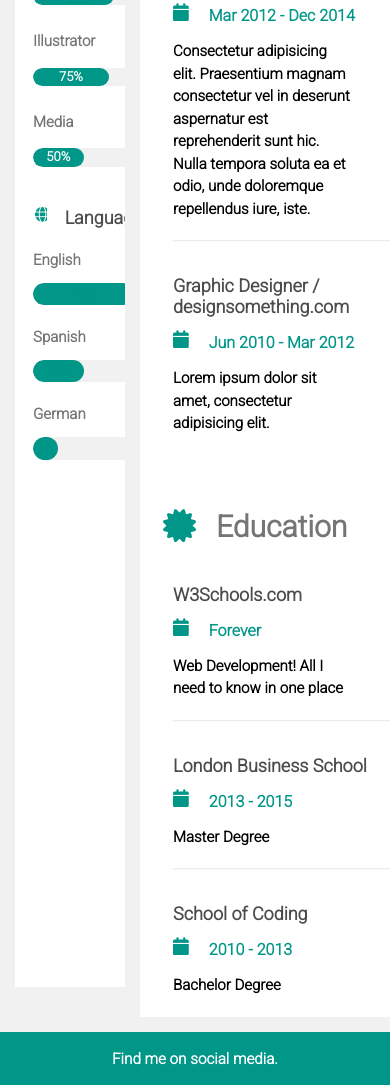
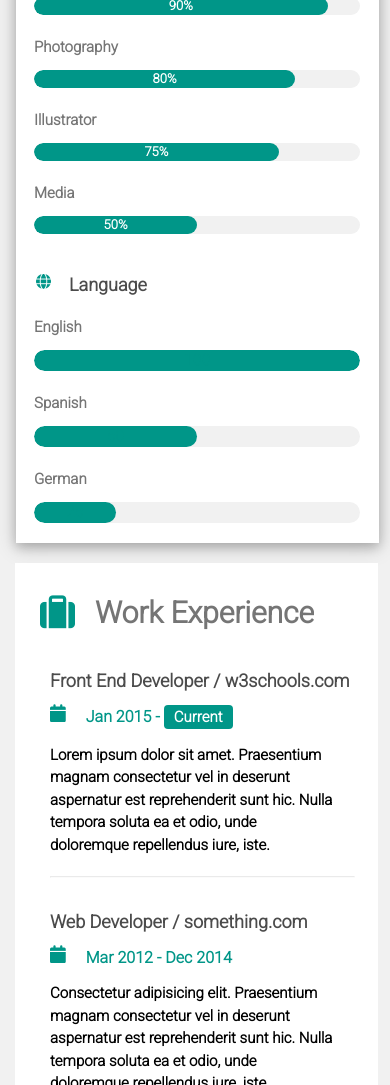
Before and after one commit to Nathanael-Lontsi/cv-template, a plain HTML site: page index.html in a window 390 px wide. Shown: the part 545-1630 px from the top of the page. Drawn offline with Linux system fonts and the light colour scheme.

Commit message:
changes made

```diff
--- a/assets/styles/style.css
+++ b/assets/styles/style.css
@@ -24,17 +24,30 @@ body {
 
 .left-side {
   background-color: #fff;
-  margin-bottom: 30px;
-  margin-left: 15px;
-  padding-bottom: 25px;
+  box-shadow: 0 4px 10px 0 rgb(0 0 0 / 20%), 0 4px 20px 0 rgb(0 0 0 / 19%);
+  margin-bottom: 35px;
+  margin-left: 16px;
   position: relative;
 }
 
-.right-side {
+@media screen and (max-width: 1024px) {
+  .left-side {
+    margin-bottom: 80px;
+  }
+
+  .right-side {
+    width: 98.5%;
+  }
+}
+
+.inner {
   background-color: #fff;
-  padding-left: 23px;
+  box-shadow: 1px 2px 5px 1px rgb(0 0 0 / 16%), 1px 2px 10px 1px rgb(0 0 0 / 12%);
+  margin-top: -3px;
+  padding-bottom: 25px;
+  padding-left: 25px;
   position: relative;
-  width: 96%;
+  width: 95.5%;
 }
 
 .profile {
@@ -110,7 +123,7 @@ h2 {
   color: #757575;
   font-size: 15px;
   font-weight: bold;
-  line-height: 3.5;
+  line-height: 3;
   padding-left: 18px;
   padding-top: 10px;
 }
@@ -165,7 +178,7 @@ h2 {
   background-color: #009688;
   border-radius: 20px;
   color: #009688;
-  line-height: 1.4;
+  line-height: 1.3;
 }
 
 .suitcase {
@@ -186,6 +199,13 @@ h2 {
 
 .calendar {
   color: #009688;
+}
+
+.fa-calendar-days {
+  color: #009688;
+  font-size: 18px;
+  padding-top: 13px;
+  padding-right: 20px;
 }
 
 .fa-calendar {
@@ -254,3 +274,59 @@ p {
 a {
   color: #fff;
 }
+
+@media screen and (max-width: 768px) {
+  .left-side {
+    margin-bottom: 255px;
+  }
+
+  .right-side {
+    width: 97%;
+  }
+
+  .line {
+    width: 85%;
+  }
+
+  .progressbar {
+    width: 85%;
+  }
+
+  .bar {
+    width: 85%;
+  }
+
+  .straight {
+    width: 90%;
+  }
+}
+
+@media screen and (max-width: 425px) {
+  .container {
+    display: block;
+  }
+
+  .left-side {
+    margin-bottom: 20px;
+    padding-bottom: 20px;
+    width: 93%;
+  }
+
+  .right-side {
+    margin-left: 15px;
+    width: 93%;
+  }
+
+  .line {
+    margin-left: 20px;
+    width: 90%;
+  }
+
+  .progressbar {
+    width: 90%;
+  }
+
+  .bar {
+    width: 90%;
+  }
+}
--- a/index.html
+++ b/index.html
@@ -74,6 +74,7 @@
             </div>
         </div>
         <div class="right-side">
+            <div class="inner">
                 <span class="suitcase"><i class="fa fa-suitcase" aria-hidden="true"></i>
                     <h1>Work Experience</h1>
                 </span>
@@ -94,10 +95,9 @@
                         <i class="fa fa-calendar" aria-hidden="true"></i><b>Mar 2012 - Dec 2014</b>
                     </div>
                     <div>
-                    <p>Consectetur adipisicing elit. Praesentium magnam consectetur vel in deserunt aspernatur
-                        est
-                        reprehenderit sunt
-                        hic. Nulla tempora soluta ea et odio, unde doloremque repellendus iure, iste.</p>
+                        <p class="history">Consectetur adipisicing elit. Praesentium magnam consectetur vel in deserunt
+                            aspernatur est reprehenderit sunt hic. Nulla
+                            tempora soluta ea et odio, unde doloremque repellendus iure, iste.</p>
                     </div>
                     <hr class="straight">
                     <div>
@@ -108,8 +108,9 @@
                     </div>
                     <p>Lorem ipsum dolor sit amet, consectetur adipisicing elit.</p>
                 </div>
+            </div>
             <br>
-            <section class="inner">
+            <div class="inner">
                 <div class="certificate">
                     <i class="fa fa-certificate" aria-hidden="true"></i>
                     <h1>Education</h1>
@@ -133,12 +134,12 @@
                     </div>
                     <p>Bachelor Degree</p>
                 </div>
-            </section>
+            </div>
         </div>
     </div>
     <footer class="footer">
         <h3>Find me on social media.</h3>
-        <i class="fa-brands fa-square-facebook fa-1x"></i>
+        <i class="fa-brands fa-square-facebook"></i>
         <i class="fa-brands fa-instagram"></i>
         <i class="fa-brands fa-square-snapchat"></i>
         <i class="fa-brands fa-pinterest-p"></i>
```
Lines whose indentation alone changed are shown as unchanged.
